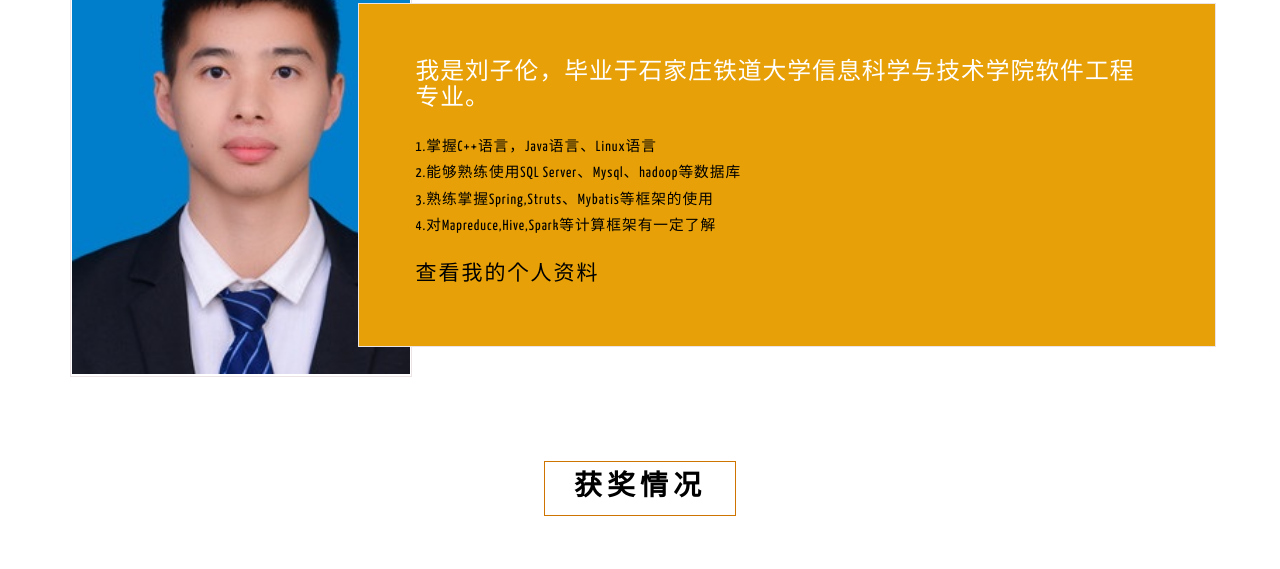
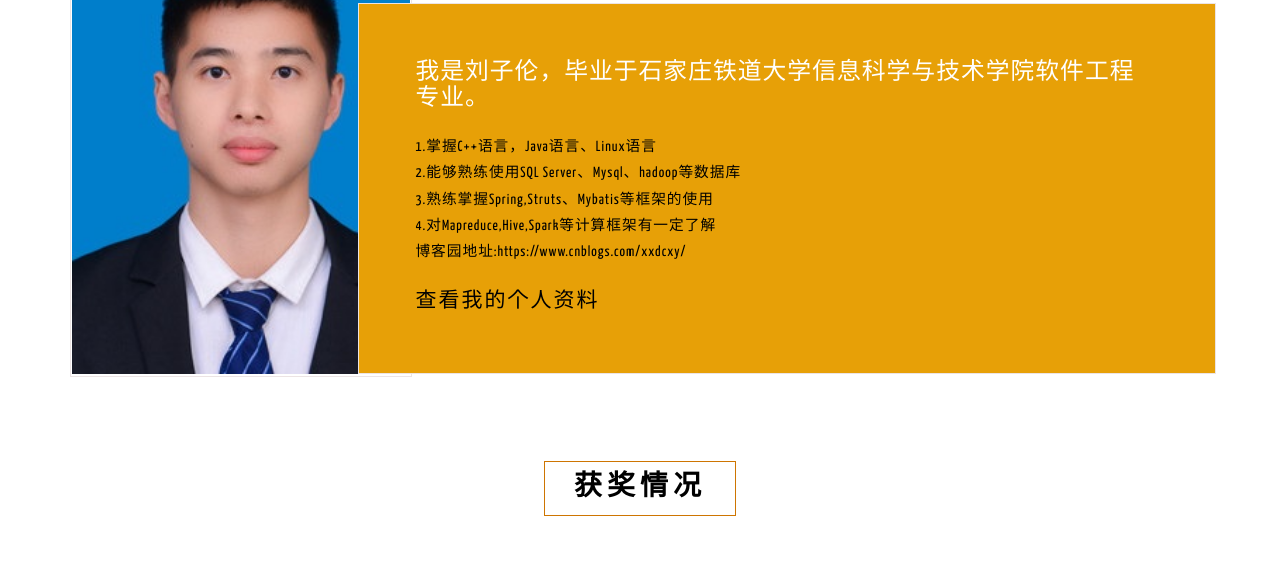
Before and after one commit to lcqianchang/lcqianchang.github.io, a plain HTML site: page index.html in a window 1280 px wide. Shown: the part 942-1511 px from the top of the page. Drawn offline with Linux system fonts and the light colour scheme.

Commit message:
Update index.html

```diff
--- a/index.html
+++ b/index.html
@@ -97,6 +97,8 @@
                         <p>2.能够熟练使用SQL Server、Mysql、hadoop等数据库</p>
                         <p>3.熟练掌握Spring,Struts、Mybatis等框架的使用</p>
 						<p>4.对Mapreduce,Hive,Spark等计算框架有一定了解</p>
+						<p>博客园地址:https://www.cnblogs.com/xxdcxy/</p>
+
 					</div>
 					<div class="w3l-button">
 						<a href="#" data-toggle="modal" data-target="#myModal">查看我的个人资料</a>
@@ -150,7 +152,7 @@
 								<li>
 									<ul class="agileits-address-text">
 										<li><b>个人主页 </b></li>
-										<li><a href="http://sc.chinaz.com">sc.chinaz.com</a></li>
+										<li><a href="http://sc.chinaz.com">https://www.cnblogs.com/xxdcxy/</a></li>
 									</ul>
 								</li>
 							</ul>
```
